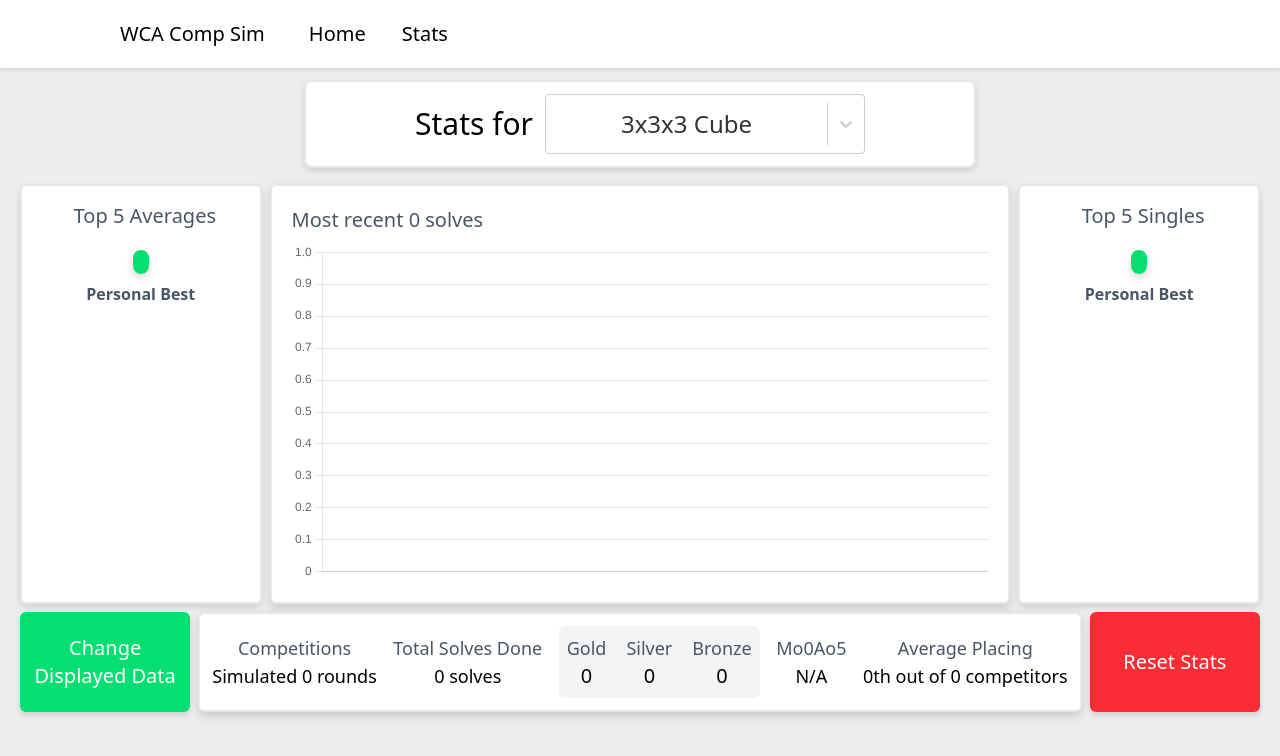
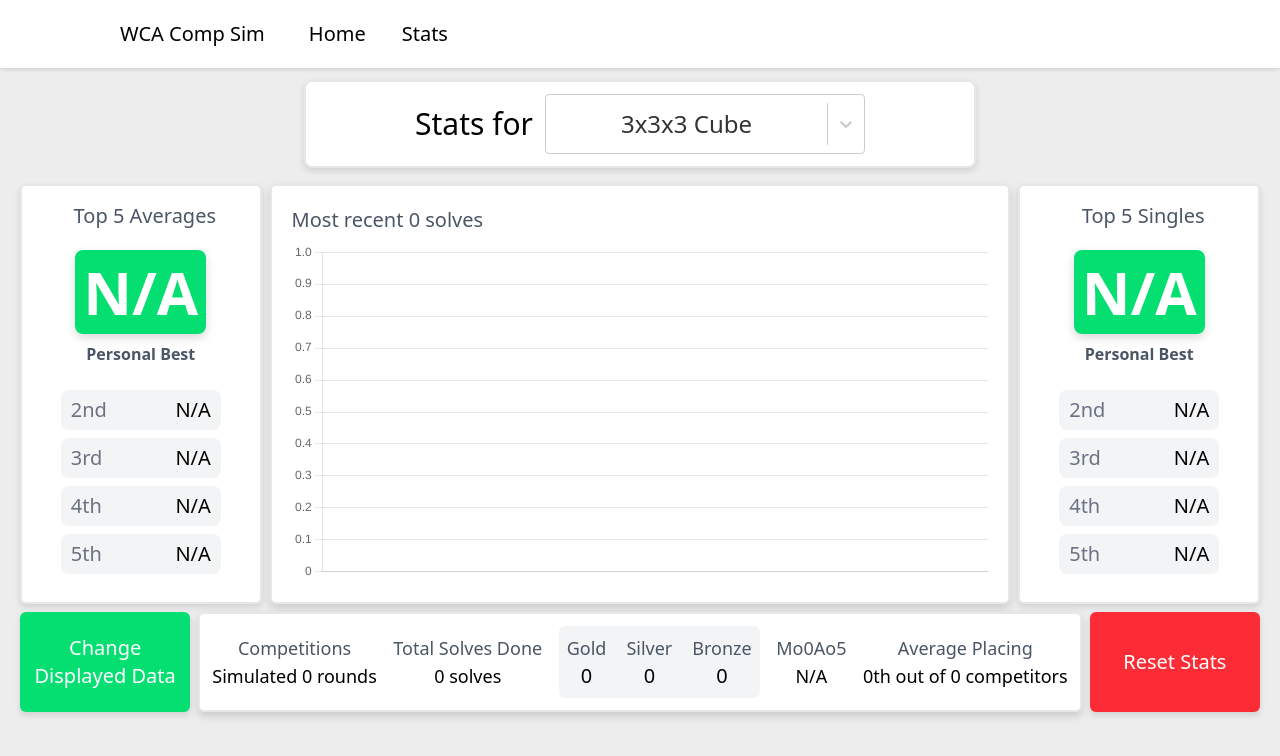
Before and after one commit to dwyaneramos/wca-comp-sim, a React (Vite) app: page / in a window 1280 px wide. Both pictures are taken after a click on the link "Stats". Shown: the top 756 px of the page. Built offline with nearby package versions, Linux system fonts and the light colour scheme.

Commit message:
stats page tweaks

```diff
--- a/src/components/sections/Stats.jsx
+++ b/src/components/sections/Stats.jsx
@@ -138,9 +138,10 @@ const MobileStatsLayout = ({event, setEvent, eventStats, displayableData, setDat
   return (
     <section className="mt-12 p-5 flex items-center flex-col gap-2">
 
-      <div className="mt-3 mb-2 w-sm sm:w-2xl text-xl sm:text-2xl p-3 flex flex-row bg-white border-gray-200 drop-shadow-md border-2 text-center items-center gap-3 justify-center font-medium rounded-lg">
-        <h1 className="text-3xl">Stats for </h1>
-        <SelectEventDropdown defaultEvent={event} setEvent={setEvent} width={"w-50"} height={"h-15"}/>      </div>
+      <div className="mt-3 mb-2 w-full sm:w-2xl text-xl sm:text-2xl p-3 flex flex-row bg-white border-gray-200 drop-shadow-md border-2 text-center items-center gap-3 justify-center font-medium rounded-lg">
+        <h1 className="text-2xl">Stats for </h1>
+        <SelectEventDropdown defaultEvent={event} setEvent={setEvent} width={"w-50"} height={"h-15"}/>
+      </div>
 
 
         <SolvesLineGraph dataForGraph ={displayableData[dataForGraphIndex]} height={"h-50"} />
@@ -293,17 +294,21 @@ const CompSummaryStats = ({eventStats, event, times}) => {
 }
 
 const TopResultsSection = ({type, topTimes}) => {
+  let topTimesWithPlaceHolders = [...topTimes]
+  while (topTimesWithPlaceHolders.length < 5) {
+    topTimesWithPlaceHolders.push("N/A")
+  }
   return (
     <div className = "white p-2 pb-5 h-full w-150 sm:w-full rounded-md drop-shadow-md border-2 border-gray-200 bg-white">
       <h1 className = "text-xl mb-5 text-center font-medium text-gray-600 pl-2 pt-2">Top 5 {type}</h1>
 
       <div className = "flex flex-col items-center gap-2">
         <h2 className = "bg-green-400 drop-shadow-lg py-3 px-2 text-center rounded-lg text-white font-semibold text-3xl sm:text-6xl">
-          {formatTime(topTimes[0])}
+          {formatTime(topTimesWithPlaceHolders[0])}
         </h2>
         <h3 className = "font-semibold mb-4 text-gray-600 ">Personal Best</h3>
 
-        {(topTimes.slice(1, 5)).map((time, idx) => {
+        {(topTimesWithPlaceHolders.slice(1, 5)).map((time, idx) => {
           return (
             <div key = {idx} className = "flex place-content-between
               py-1 px-2 w-35 sm:w-40 bg-gray-100 border-2 border-gray-100 rounded-lg text-xl">
@@ -312,7 +317,7 @@ const TopResultsSection = ({type, topTimes}) => {
               </span>
 
               <span className = "">
-                {formatTime(time)}
+                {`${time === "N/A" ? "N/A" : formatTime(time)}`}
               </span>
             </div>
           )
```
